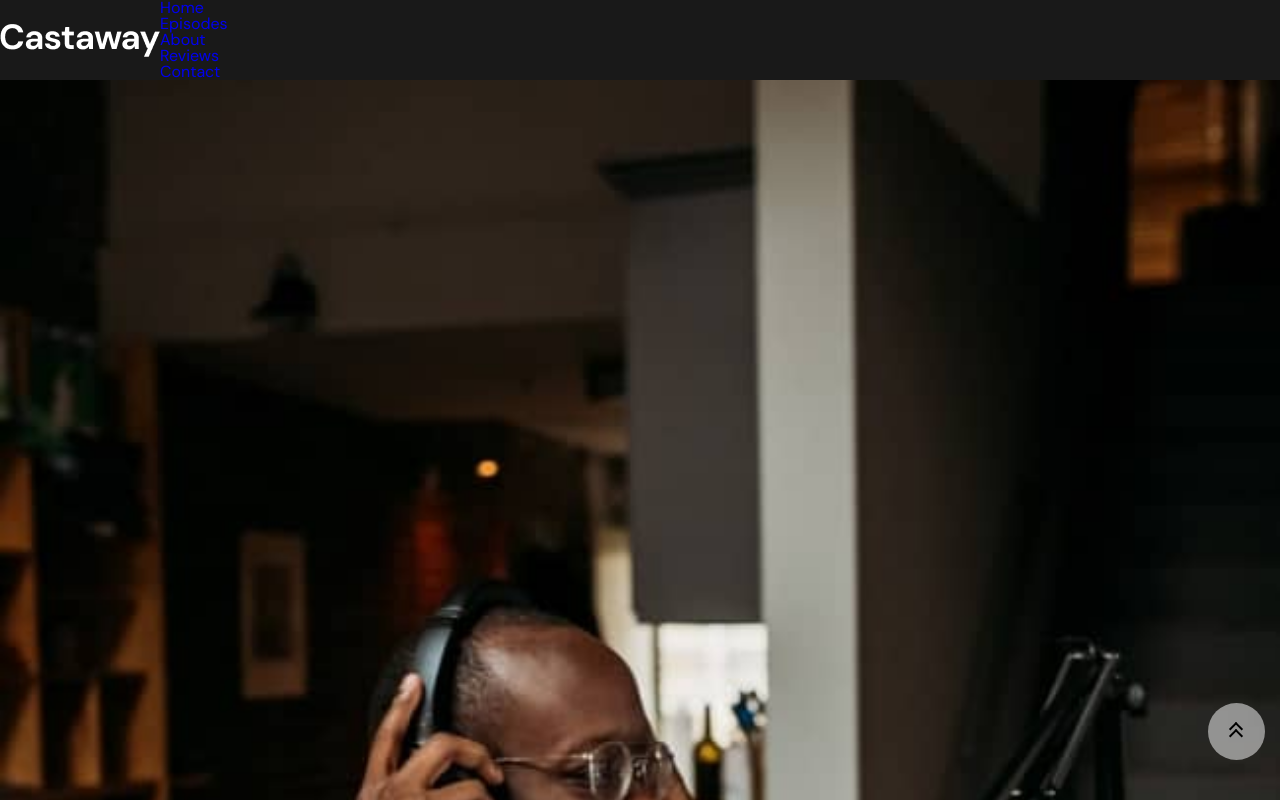
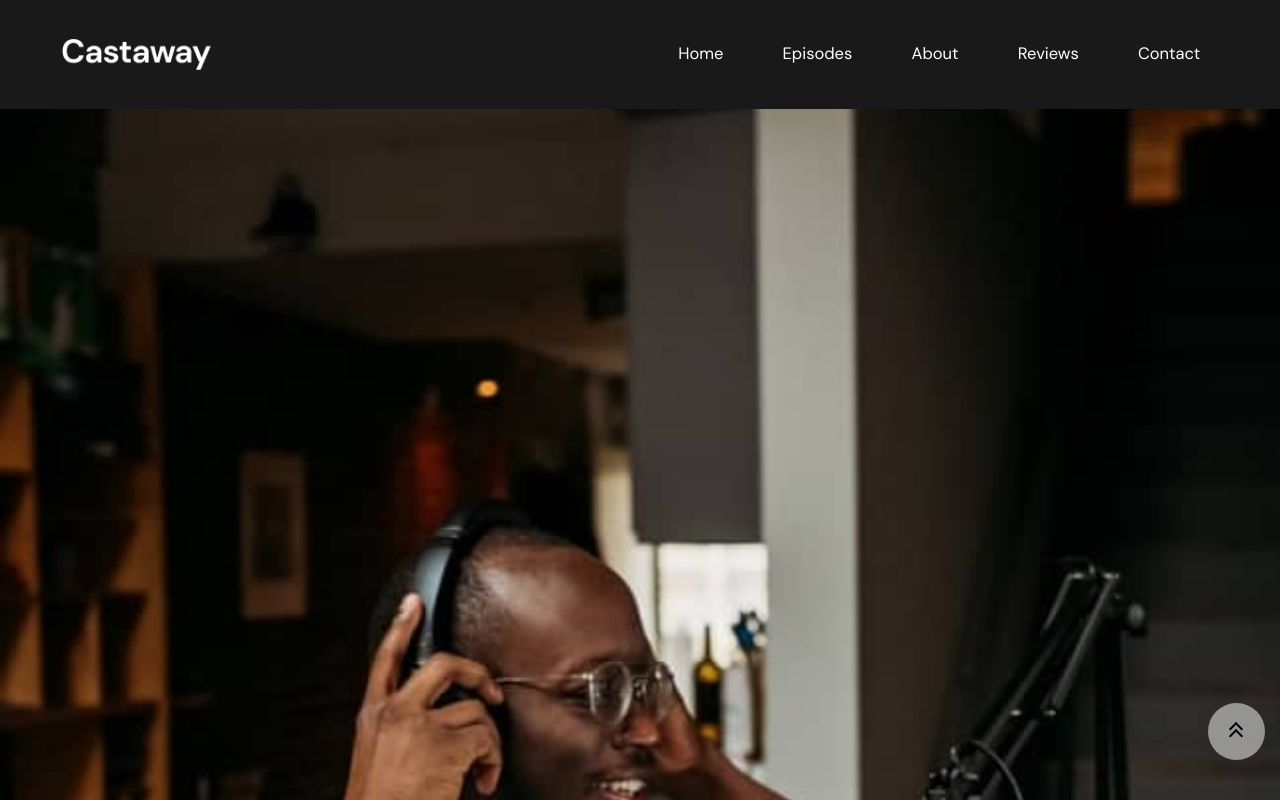
Before and after one commit to enterkvas/CastawayForReact, a React (Vite) app: page / in a window 1280 px wide. Shown: the top 800 px of the page. Built offline with nearby package versions, Linux system fonts and the light colour scheme.

Commit message:
12: The Header component in the simple version is ready

```diff
--- a/src/components/Header/Header.jsx
+++ b/src/components/Header/Header.jsx
@@ -1,16 +1,15 @@
-import Logo from "./Logo";
-import MenuHorizontal from "./MenuHorizontal";
+import clsx from 'clsx';
+import Logo from './Logo/Logo';
+import HeaderMenu from './HeaderMenu/HeaderMenu';
+import styles from './Header.module.scss';
 
-
-const Header = () => {
+export default function Header () {
   return (
-    <header className="header">
-      <div className="header__container container align-center">
+    <header className={styles.header}>
+      <div className={clsx(styles.container, styles.alignCenter)}>
         <Logo />
-        <MenuHorizontal />
+        <HeaderMenu />
       </div>
     </header>
   );
-};
-
-export default Header
+}
--- /dev/null
+++ b/src/components/Header/Header.module.scss
@@ -0,0 +1,23 @@
+.header {
+	position: fixed;
+	top: 0;
+	left: 0;
+	z-index: 8;
+	height: var(--header-height);
+	width: 100%;
+	display: flex;
+	padding-block: fluid-full(26,12);
+	background-color: var(--color-bg-primary);
+	@media (width: to-rem(768)) {padding-block: to-rem(16);}
+}
+.container {
+	justify-content: space-between;
+	width: 100%;
+	padding-inline: var(--pad-inl-head-foot);
+	@media (width: to-rem(768)) {padding-inline: to-rem(40);}
+}
+
+.alignCenter {
+	display: flex;
+	align-items: center;
+}
--- /dev/null
+++ b/src/components/Header/HeaderMenu/HeaderMenu.jsx
@@ -0,0 +1,41 @@
+import clsx from 'clsx';
+import styles from './HeaderMenu.module.scss'
+
+export default function HeaderMenu () {
+  return (
+    <div className={styles.alignCenter}>
+      <div className={styles.icon}>
+        <span />
+      </div>
+      <nav className={styles.body}>
+        <ul className={styles.list}>
+          <li className={styles.item}>
+            <a href="#home" className={styles.link}>
+              Home
+            </a>
+          </li>
+          <li className={styles.item}>
+            <a href="#episodes" className={styles.link}>
+              Episodes
+            </a>
+          </li>
+          <li className={styles.item}>
+            <a href="#about" className={styles.link}>
+              About
+            </a>
+          </li>
+          <li className={styles.item}>
+            <a href="#reviews" className={styles.link}>
+              Reviews
+            </a>
+          </li>
+          <li className={styles.item}>
+            <a href="#contact" className={styles.link}>
+              Contact
+            </a>
+          </li>
+        </ul>
+      </nav>
+    </div>
+  );
+}
--- /dev/null
+++ b/src/components/Header/HeaderMenu/HeaderMenu.module.scss
@@ -0,0 +1,134 @@
+.menuOverlay {
+	position: absolute;
+	inset: 0;
+	background-color: rgba(0, 0, 0, 0.6);
+	opacity: 0;
+	transition: opacity 0.3s ease;
+	z-index: 1;
+}
+
+.icon {
+	position: relative;
+	width: fluid-mobile(32,21);
+	height: fluid-mobile(24,16);
+	z-index: 20;
+
+	span, &::before, &::after {
+		content: '';
+		position: absolute;
+		left: 0;
+		width: 100%;
+		height: 17%;
+		background: var(--color-text-primary);
+		transition: all 0.3s ease;
+	}
+
+	&::before { top: 0; }
+	&::after { bottom: 0; }
+	span { top: 50%; transform: translateY(-50%); }
+
+	&._active {
+		span { opacity: 0; }
+		&::before,
+		&::after {
+			top: 50%;
+			height: 25%;
+		}
+
+		&::before {transform: rotate(-45deg) translate(to-rem(3), -50%);}
+		&::after {transform: rotate(45deg) translate(to-rem(-3), -50%);}
+	}
+
+	@media(min-width: to-rem(768)) {
+		opacity: 0;
+		visibility: hidden;
+		width: 0;
+		height: 0;
+		left: -1000%;
+		background-color: transparent;
+		font-size: 0;
+	}
+}
+
+.body {
+	position: fixed;
+	inset: 0;
+	display: flex;
+	flex-direction: column;
+	justify-content: center;
+	align-items: center;
+	background: transparent;
+	opacity: 0;
+	pointer-events: none;
+	transform: scale(1.03);
+	transition: opacity 0.3s ease, transform 0.3s ease;
+	z-index: 10;
+
+	&._active {
+		opacity: 1;
+		pointer-events: auto;
+		transform: scale(1);
+	}
+
+	@media (min-width: to-rem(768)) {
+		position: static;
+		height: auto;
+		background: transparent;
+		transform: none;
+		opacity: 1;
+		visibility: visible;
+	}
+
+	&._active .menuOverlay { opacity: 1; }
+
+	.list {
+		position: relative;
+		z-index: 2;
+		display: flex;
+		flex-direction: column;
+		align-items: center;
+		gap: 1.5rem;
+		transform: translateY(20px);
+		opacity: 0;
+		transition: opacity 0.4s ease, transform 0.4s ease;
+
+		@media (min-width: to-rem(768)) {
+			flex-direction: row;
+			padding: 0;
+			pointer-events: auto;
+			opacity: 1;
+			transform: translateY(0);
+		}
+	}
+
+	&._active .list {
+		opacity: 1;
+		transform: translateY(0);
+		transition-delay: 0.1s;
+	}
+}
+
+.link {
+	font-size: fluid-mobile(32,24);
+	line-height: fluid-mobile(112,80);
+	color: var(--color-text-primary);
+	text-decoration: none;
+	transition: color 0.3s ease;
+
+	&:hover { color: var(--color-accent-blue); }
+
+	@media (min-width: to-rem(768)) {
+		display: inline-flex;
+		align-items: center;
+		padding: fluid-mid(20,10);
+		font-size: fluid-mid(17,15);
+		line-height: fluid-mid(27,24);
+
+		&:hover, &:active {color: var(--color-accent-blue);}
+	}
+}
+
+.alignCenter {
+	display: flex;
+	align-items: center;
+}
--- a/src/components/Header/Logo.jsx
+++ /dev/null
@@ -1,17 +0,0 @@
-import logo from '../../assets/images/header/logo.png'
-
-const Logo = () => {
-  return (
-    <a href="/" className="header__logo" aria-label="Home" title="Home">
-      <img
-        className="header__logo-img"
-        width="160"
-        height="33"
-        src={logo}
-        alt="logo"
-      />
-    </a>
-  );
-};
-
-export default Logo
--- /dev/null
+++ b/src/components/Header/Logo/Logo.jsx
@@ -0,0 +1,16 @@
+import logo from '@/assets/images/header/logo.png';
+import styles from './Logo.module.scss'
+
+export default function Logo () {
+  return (
+    <a href="/" className={styles.logo} aria-label="Home" title="Home">
+      <img
+        className={styles.img}
+        width="160"
+        height="33"
+        src={logo}
+        alt="logo"
+      />
+    </a>
+  );
+}
--- /dev/null
+++ b/src/components/Header/Logo/Logo.module.scss
@@ -0,0 +1,9 @@
+.logo {
+	position: relative;
+	z-index: 1;
+}
+
+.img {
+	width: fluid-full(160,80);
+	height: auto;
+}
--- a/src/components/Header/MenuHorizontal.jsx
+++ /dev/null
@@ -1,40 +0,0 @@
-const MenuHorizontal = () => {
-  return (
-    <div className="header__menu menu align-center">
-      <div className="menu__icon">
-        <span />
-      </div>
-      <nav className="menu__body">
-        <ul className="menu__list">
-          <li className="menu__item">
-            <a href="#home" className="menu__link">
-              Home
-            </a>
-          </li>
-          <li className="menu__item">
-            <a href="#episodes" className="menu__link">
-              Episodes
-            </a>
-          </li>
-          <li className="menu__item">
-            <a href="#about" className="menu__link">
-              About
-            </a>
-          </li>
-          <li className="menu__item">
-            <a href="#reviews" className="menu__link">
-              Reviews
-            </a>
-          </li>
-          <li className="menu__item">
-            <a href="#contact" className="menu__link">
-              Contact
-            </a>
-          </li>
-        </ul>
-      </nav>
-    </div>
-  );
-};
-
-export default MenuHorizontal
```
Also changed, not shown: src/components/Episodes/EpisodesCard/EpisodesCardHeader.jsx (line endings or trailing spaces).
